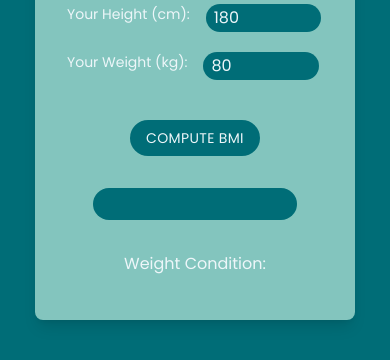
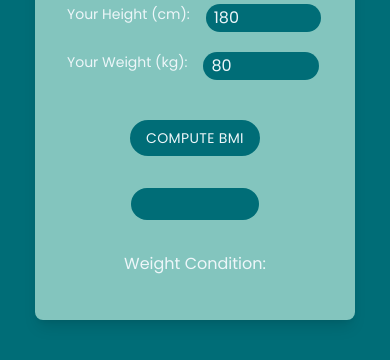
Before and after one commit to Shajith29/Dailyproject, a website: page BMI/build/index.html in a window 390 px wide. Shown: the part 302-662 px from the top of the page. Drawn offline with nearby package versions, Linux system fonts and the light colour scheme; files that its build step writes are made by us from their sources.

Commit message:
Update index.html

```diff
--- a/BMI/build/index.html
+++ b/BMI/build/index.html
@@ -63,7 +63,7 @@
       <input
         id="result"
         type="text"
-        class="mt-8 w-[80%] border-none rounded-full bg-customDarkGreen text-white px-4 focus:outline-none md:w-[400px] p-1 md:text-lg"
+        class="mt-8 w-[50%] border-none rounded-full bg-customDarkGreen text-white px-4 focus:outline-none md:w-[400px] p-1 md:text-lg"
       />
 
       <!-- Weight Condition -->
```
